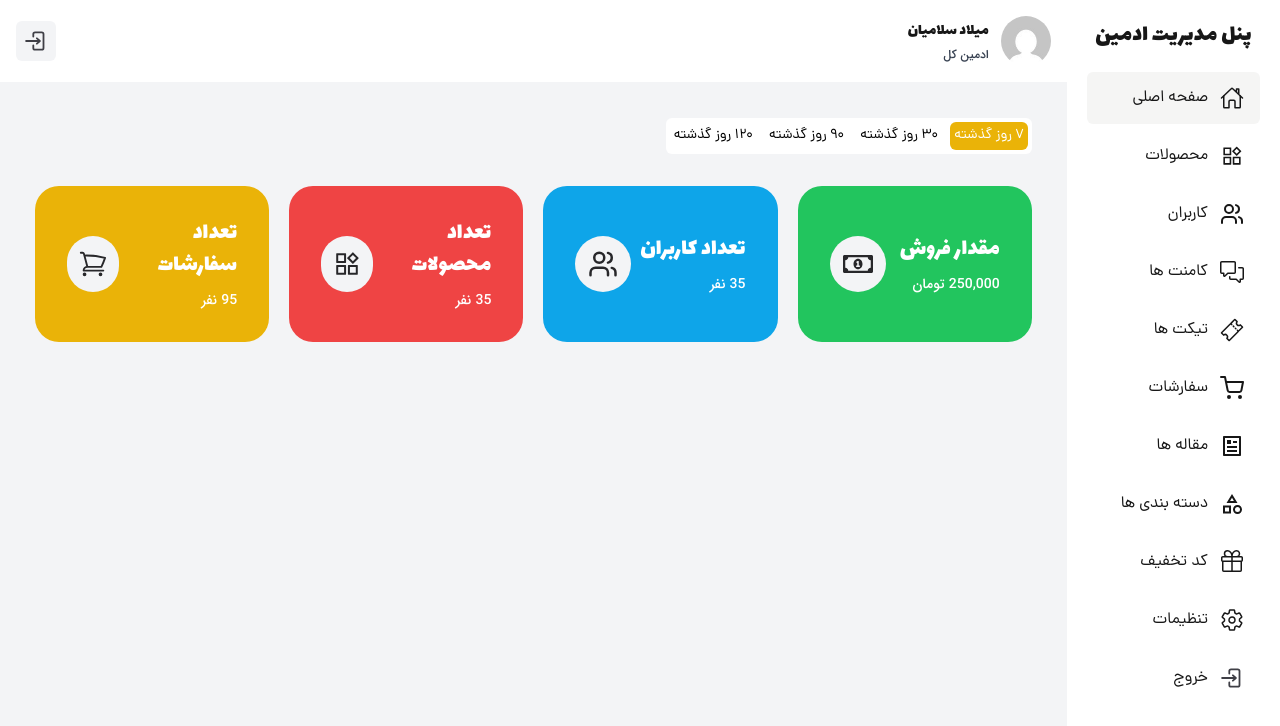
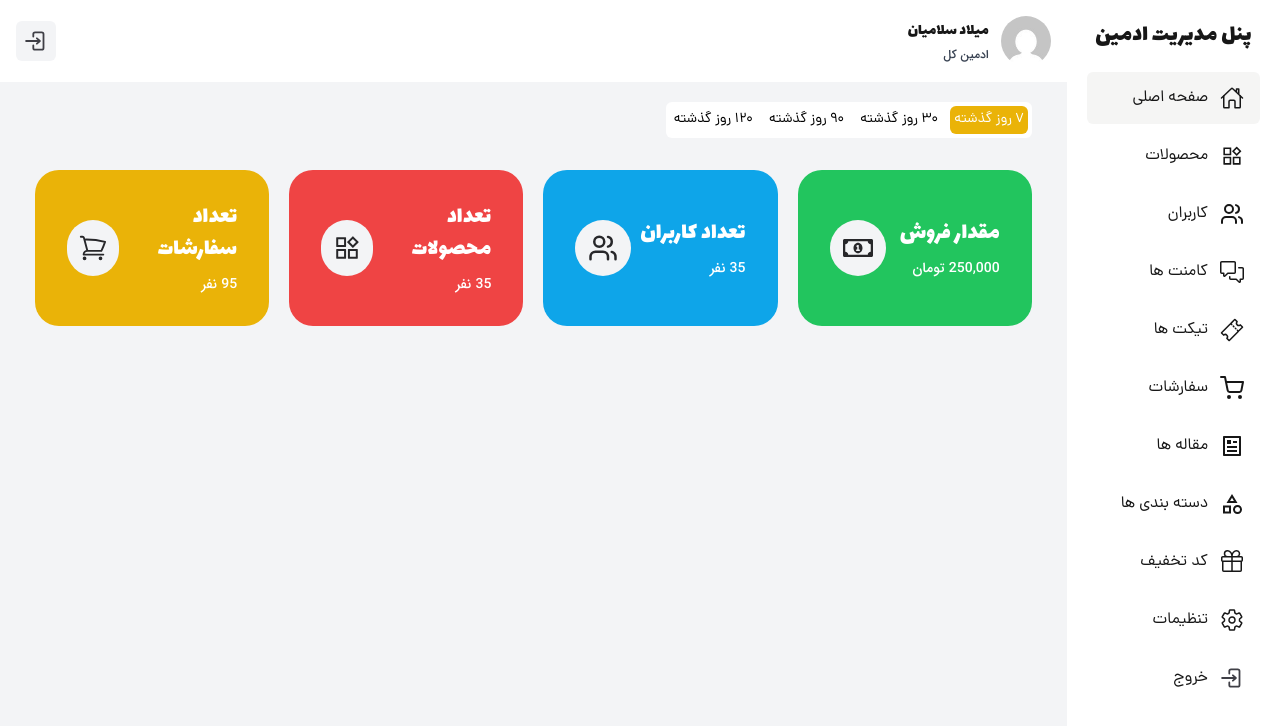
Before and after one commit to milad1385/tool-shop, a Next.js app: page /p-admin in a window 1280 px wide. Shown: the top 726 px of the page. Built offline with nearby package versions, Linux system fonts and the light colour scheme.

Commit message:
fix filters component style bug

```diff
--- a/src/components/modules/p-admin/Filters.tsx
+++ b/src/components/modules/p-admin/Filters.tsx
@@ -25,7 +25,7 @@ function Filters({ filterField, options }: TFilter) {
     router.replace(`${pathname}?${params}`);
   };
   return (
-    <div className="bg-white inline-flex items-center gap-x-2 font-Dana bg-namavaBlack p-1 child:transition-all child:cursor-pointer text-xs md:text-sm rounded-md mt-4">
+    <div className="bg-white inline-flex items-center gap-x-2 p-1 child:transition-all child:cursor-pointer text-xs md:text-sm rounded-md">
       {options.map((option, index) => (
         <div
           key={index}
```
